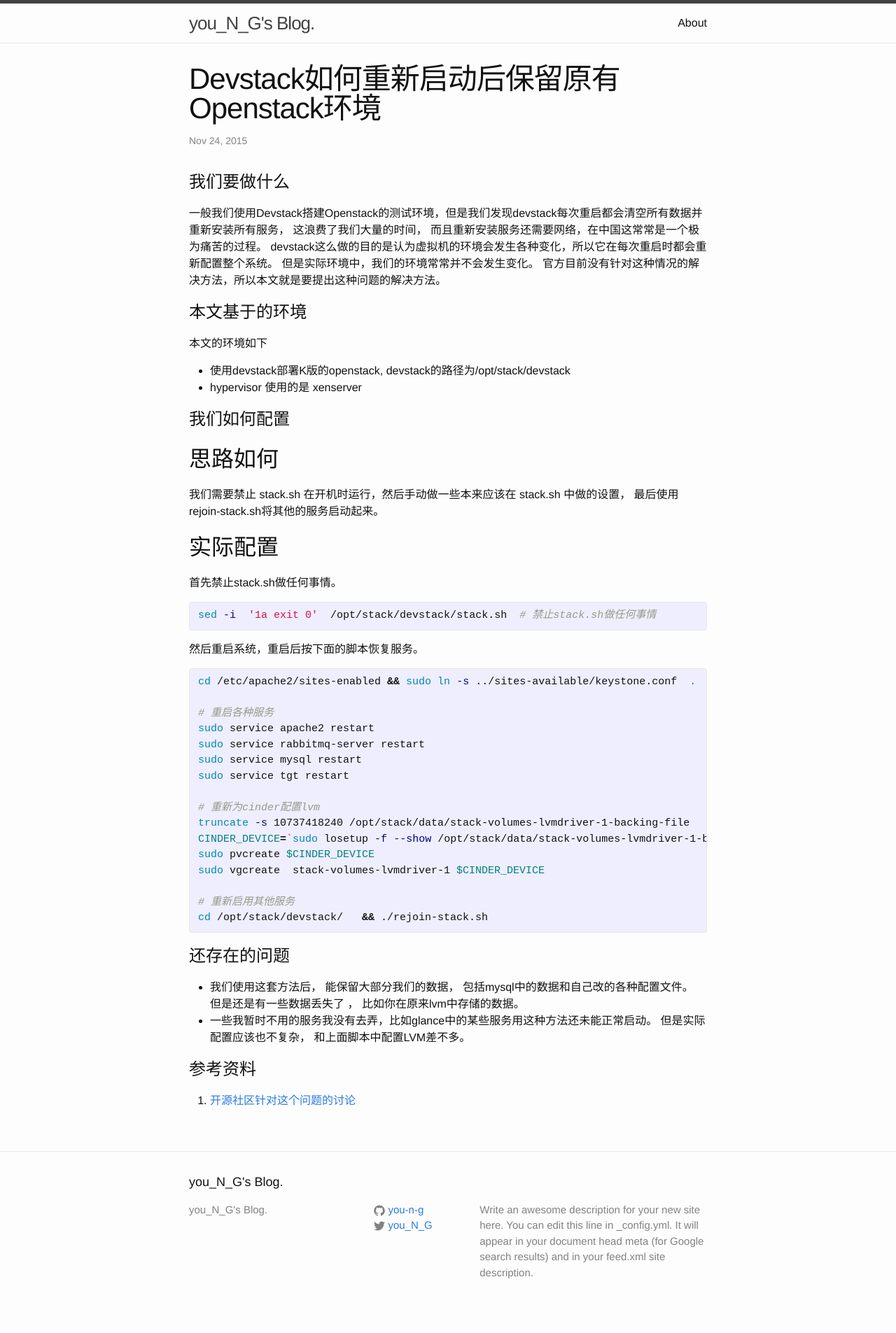
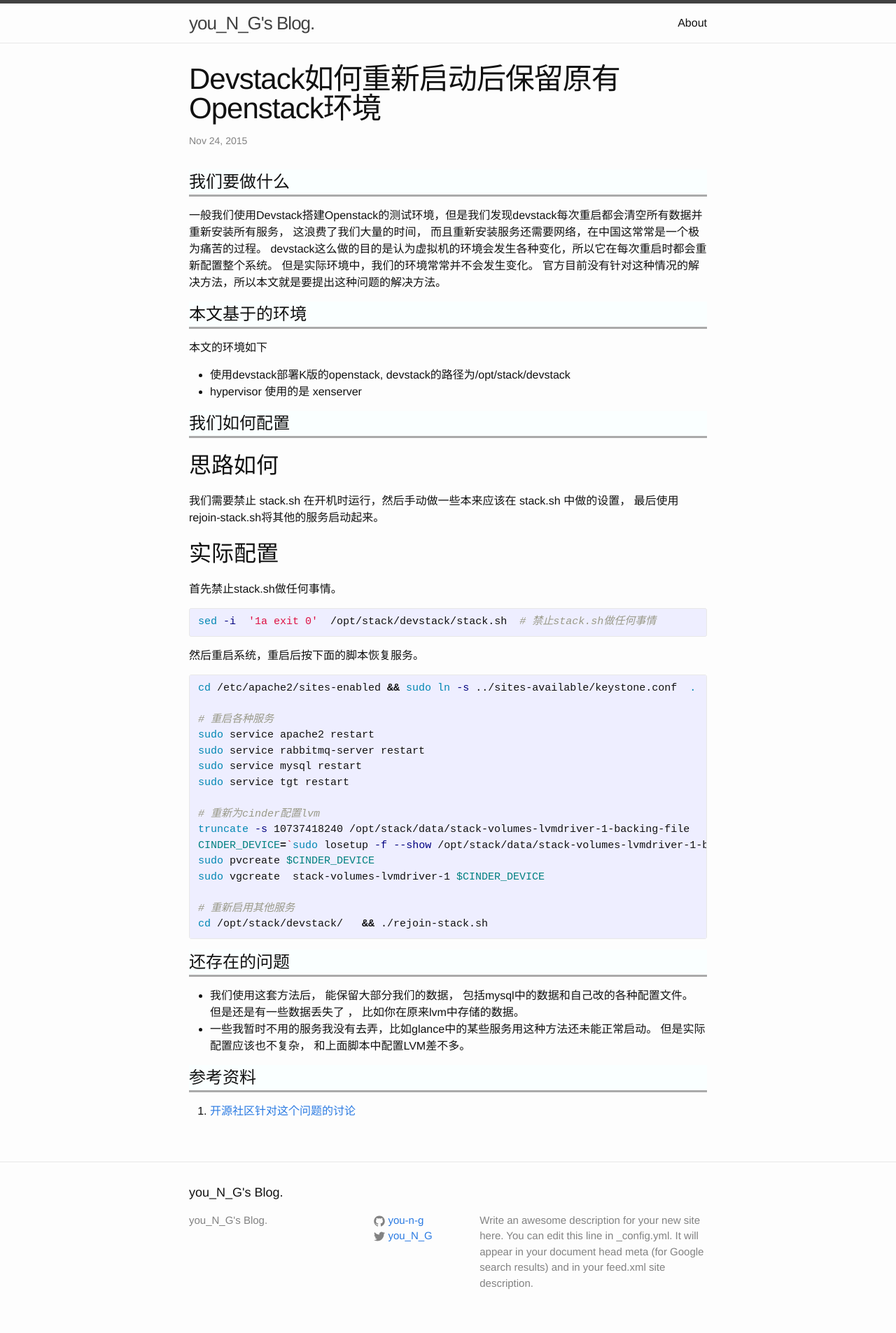
Before and after one commit to you-n-g/you-n-g.github.io, a Jekyll site: the page built from _posts/2015-11-24-devstack-reboot-without-reinstalling.markdown, in a window 1280 px wide. Shown: the whole page at 70% size. Built offline with Jekyll 4.4.1, drawn with Linux system fonts in a browser that asks for light colours; comment, search, counter and statistics services are not loaded.

Commit message:
add soem style to artical

```diff
--- a/_sass/_base.scss
+++ b/_sass/_base.scss
@@ -204,3 +204,13 @@ pre {
         }
     }
 }
+
+
+/**
+ * young add this
+ */
+.post-content h1{
+    border-bottom: solid;
+    border-bottom-color: #AAA;
+    background-color: #FAFFFF;
+}
```
